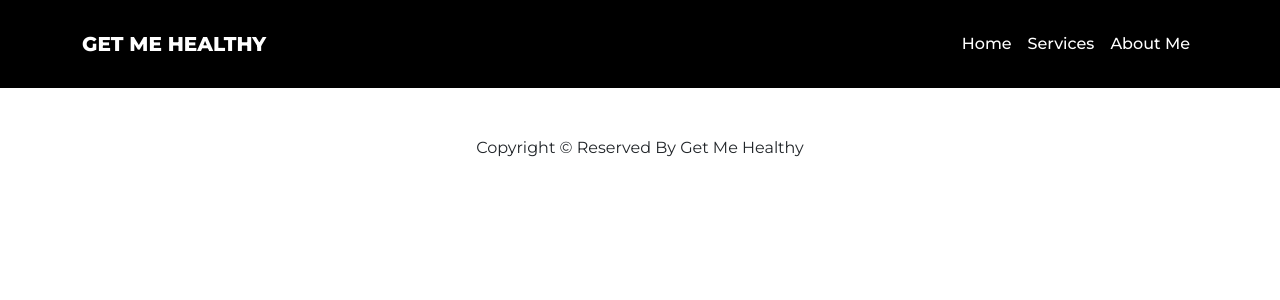
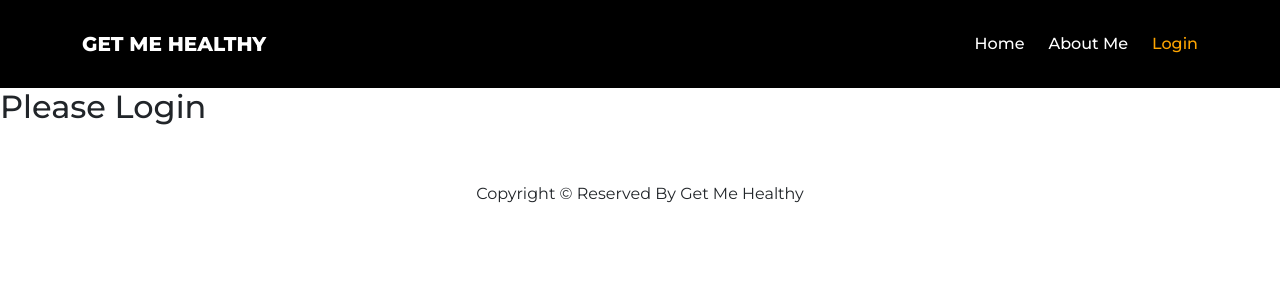
Before and after one commit to azalamin/get-me-healthy, a React (Create React App) app: page /login in a window 1280 px wide. Shown: the top 300 px of the page. Built offline with nearby package versions, Linux system fonts and the light colour scheme.

Commit message:
top banner responsive updated

```diff
--- a/src/App.js
+++ b/src/App.js
@@ -5,7 +5,7 @@ import Checkout from './components/Checkout/Checkout';
 import Footer from './components/Footer/Footer';
 import Header from './components/Header/Header';
 import Home from './components/Home/Home';
-import Services from './components/Services/Services';
+import Login from './components/Login/Login';
 
 function App() {
   return (
@@ -14,7 +14,7 @@ function App() {
      <Routes>
        <Route path='/' element={<Home />} />
        <Route path='/home' element={<Home />} />
-       <Route path='/services' element={<Services />} />
+       <Route path='/login' element={<Login />} />
        <Route path='/about' element={<About />} />
        <Route path='/checkout' element={<Checkout />} />
      </Routes>
--- /dev/null
+++ b/src/CustomLink/CustomLink.js
@@ -0,0 +1,21 @@
+import React from 'react';
+import { Link, useMatch, useResolvedPath } from 'react-router-dom';
+
+const CustomLink = ({ children, to, ...props }) => {
+  let resolved = useResolvedPath(to);
+  let match = useMatch({ path: resolved.pathname, end: true });
+
+  return (
+    <div>
+      <Link
+        style={{ color: match ? "orange" : "white" }}
+        to={to}
+        {...props}
+      >
+        {children}
+      </Link>
+    </div>
+  );
+};
+
+export default CustomLink;
--- a/src/components/Header/Header.js
+++ b/src/components/Header/Header.js
@@ -1,16 +1,12 @@
 import React from 'react';
 import { Container, Nav, Navbar } from 'react-bootstrap';
 import { Link } from 'react-router-dom';
+import CustomLink from '../../CustomLink/CustomLink';
 import './Header.css';
 
 const Header = () => {
     return (
-      <Navbar
-        collapseOnSelect
-        expand="lg"
-        className="py-4 header"
-        sticky='top'
-      >
+      <Navbar collapseOnSelect expand="lg" className="py-4 header" sticky="top">
         <Container>
           <Navbar.Brand as={Link} to="/" className="logo text-white">
             GET ME HEALTHY
@@ -21,15 +17,9 @@ const Header = () => {
           />
           <Navbar.Collapse id="responsive-navbar-nav">
             <Nav className="ms-auto link-container">
-              <Nav.Link className="text-white" as={Link} to="/">
-                Home
-              </Nav.Link>
-              <Nav.Link className="text-white" as={Link} to="/services">
-                Services
-              </Nav.Link>
-              <Nav.Link className="text-white" as={Link} to="/about">
-                About Me
-              </Nav.Link>
+              <CustomLink className="text-decoration-none ms-lg-4" to="/">Home</CustomLink>
+              <CustomLink className="text-decoration-none ms-lg-4" to="/about">About Me</CustomLink>
+              <CustomLink className="text-decoration-none ms-lg-4" to="/login">Login</CustomLink>
             </Nav>
           </Navbar.Collapse>
         </Container>
--- a/src/components/Home/Home.css
+++ b/src/components/Home/Home.css
@@ -15,6 +15,10 @@
 
 /* Responsive Design */
 @media (max-width: 767px) {
+  .home-container {
+    height: fit-content;
+    padding-bottom: 30px;
+  }
   .home-container .info-container {
     width: 100%;
     text-align: center;
--- a/src/components/Home/Home.js
+++ b/src/components/Home/Home.js
@@ -5,7 +5,8 @@ import "./Home.css";
 const Home = () => {
   return (
     <>
-      <div className="home-container mb-5">
+      <div className="home-container">
+        <div className="mb-5 home-banner">
           <div className="text-white container pt-5">
             <div className="mt-md-5 mx-auto info-container">
               <h1 className="home-title">Hi! I'm Alamin</h1>
@@ -25,7 +26,8 @@ const Home = () => {
             </div>
           </div>
         </div>
-      <div className="mt-5">
+      </div>
+      <div className="mt-5" id="services">
         <Services></Services>
       </div>
     </>
--- /dev/null
+++ b/src/components/Login/Login.js
@@ -0,0 +1,11 @@
+import React from 'react';
+
+const Login = () => {
+    return (
+        <div>
+            <h2>Please Login</h2>
+        </div>
+    );
+};
+
+export default Login;
```
Lines whose indentation alone changed are shown as unchanged.
